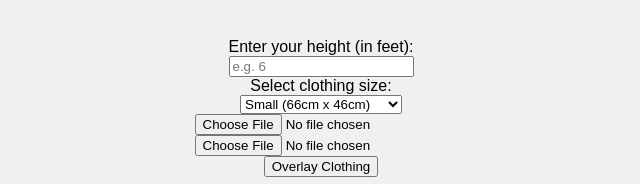
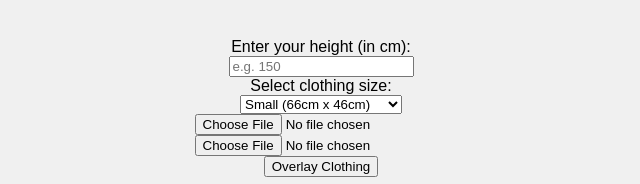
Before and after one commit to rafaeru13/VirtualTryOn, a plain HTML site: page DressToImpress/index.html in a window 1280 px wide. Shown: the part 582-766 px from the top of the page, 319-959 px from the left. Drawn offline with Linux system fonts and the light colour scheme.

Commit message:
changed feet to cm

```diff
--- a/DressToImpress/index.html
+++ b/DressToImpress/index.html
@@ -15,8 +15,8 @@
 </div>
 
 <br>
-<label for="userHeight">Enter your height (in feet):</label>
-<input type="number" id="userHeight" placeholder="e.g. 6" min="0" step="0.1">
+<label for="userHeight">Enter your height (in cm):</label>
+<input type="number" id="userHeight" placeholder="e.g. 150" min="0" step="0.1">
 
 <label for="clothingSize">Select clothing size:</label>
 <select id="clothingSize">
```
